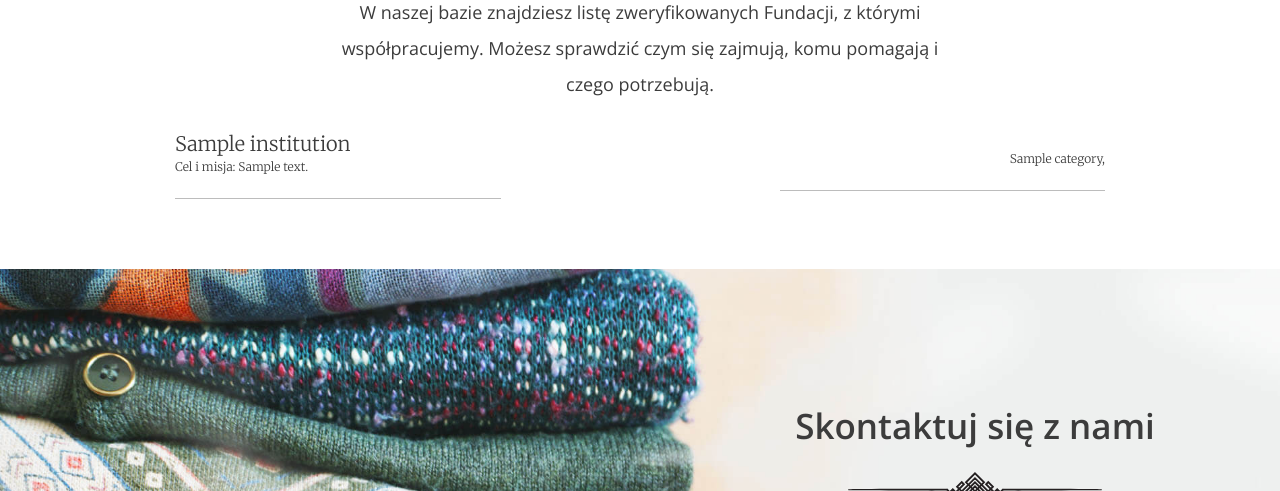
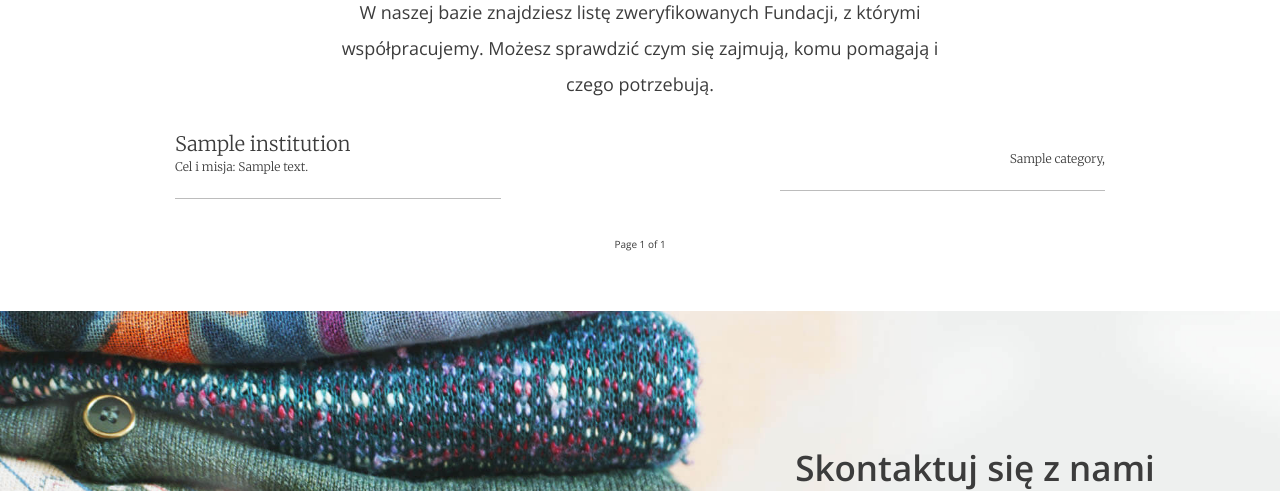
Before and after one commit to Bocian19/Share-clothes, a Django app: page / in a window 1280 px wide. Shown: the part 2763-3254 px from the top of the page. Run offline with Django 3.2, Linux system fonts and the light colour scheme; tables that the repository leaves empty hold one stand-in row (values such as "Sample post"); some libraries are stand-ins or nearby versions.

Commit message:
Paginacja!

```diff
--- a/coders/urls.py
+++ b/coders/urls.py
@@ -16,7 +16,7 @@ Including another URLconf
 from django.contrib import admin
 from django.urls import path
 from share_clothes.views import LandingPageView, LoginView, AddDonationView, RegisterView, LogoutView, get_institution, \
-    UserView, get_form_values, FormConfirmationView, get_update, UpdateUserView
+    UserView, get_form_values, FormConfirmationView, get_update, UpdateUserView, get_institution_for_pagination
 
 urlpatterns = [
     path('admin/', admin.site.urls),
@@ -31,6 +31,7 @@ urlpatterns = [
     path('form_confirmation/', FormConfirmationView.as_view, name='form-confirmation'),
     path('update-donation/', get_update, name='update-donation'),
     path('update-user/', UpdateUserView.as_view(), name='update-user'),
+    path('update-pagination/', get_institution_for_pagination, name='update-pagination'),
 
 
 ]
--- a/share_clothes/static/js/app.js
+++ b/share_clothes/static/js/app.js
@@ -34,7 +34,22 @@ function update_summary(data) {
     });
 }
 
+function get_institution_for_pagination(id) {
 
+    var address = '/update-pagination/?page='.concat(id);
+    $.ajax(
+        {
+          url: address,
+          type: "GET",
+        success: function (dapa) {
+            var div = $(".help--slides.active");
+            div.html(dapa);
+        },
+        error: function (dapa) {
+            alert(dapa);
+        }
+    });
+}
 
 
 
@@ -97,8 +112,12 @@ function update_status(id){
        * Pagination buttons
        */
       this.$el.addEventListener("click", e => {
-        if (e.target.classList.contains("btn") && e.target.parentElement.parentElement.classList.contains("help--slides-pagination")) {
-          this.changePage(e);
+        if (e.target.classList.contains("btn") && e.target.parentElement.parentElement.parentElement.classList.contains("help--slides-pagination")) {
+            console.log(e.target.parentElement.parentElement.parentElement);
+            e.preventDefault();
+            this.changePage(e);
+            // classList.add("active")
+
         }
       });
     }
@@ -129,11 +148,16 @@ function update_status(id){
      */
     changePage(e) {
       e.preventDefault();
-      const page = e.target.dataset.page;
+      const page = e.target.parentElement.dataset.page;
+      const type = e.target.parentElement.dataset.type;
+      const info_list = [];
+      info_list.push(page, type);
+      get_institution_for_pagination(info_list);
 
-      console.log(page);
     }
   }
+
+
   const helpSection = document.querySelector(".help");
   if (helpSection !== null) {
     new Help(helpSection);
--- a/share_clothes/templates/index.html
+++ b/share_clothes/templates/index.html
@@ -67,31 +67,35 @@
         <p>W naszej bazie znajdziesz listę zweryfikowanych Fundacji, z którymi współpracujemy. Możesz sprawdzić czym się zajmują, komu pomagają i czego potrzebują.</p>
 
         <ul class="help--slides-items">
-            {% for institution in institutions %}
-                {% if institution.type == 'Fun' %}
+            {% for fundation in fundations %}
           <li>
             <div class="col">
-              <div class="title">{{ institution.name }}</div>
-              <div class="subtitle">Cel i misja: {{ institution.description }}</div>
+              <div class="title">{{ fundation.name }}</div>
+              <div class="subtitle">Cel i misja: {{ fundation.description }}</div>
             </div>
-
-            <div class="col"><div class="text">{% for category in institution.categories.all %}{{ category }}, {% endfor %}</div></div>
+            <div class="col"><div class="text">{% for category in fundation.categories.all %}{{ category }}, {% endfor %}</div></div>
           </li>
-                {% endif %}
           {% endfor %}
         </ul>
-      </div>
 
+           <div class="help--slides-pagination">
+            <span class="step-links">
+            {% if fundations.has_previous %}
 
-        <!-- Pagination
-        <ul class="help--slides-pagination">
-          <li><a href="#" class="btn btn--small btn--without-border active" data-page="1">1</a></li>
-          <li><a href="#" class="btn btn--small btn--without-border" data-page="2">2</a></li>
-          <li><a href="#" class="btn btn--small btn--without-border" data-page="3">3</a></li>
-        </ul>
-        -->
+                <li data-page="{{ fundations.previous_page_number }}" data-type="Fun"><a href="?page={{ fundations.previous_page_number }}#help" style="font-size: 16px" class="btn"
+                >Previous</a></li>
+            {% endif %}
 
+            <span class="current">
+                Page {{ fundations.number }} of {{ fundations.paginator.num_pages }}<br>
+            </span>
 
+            {% if fundations.has_next %}
+                <li data-page="{{ fundations.next_page_number }}" data-type="Fun"><a href="?page={{ fundations.next_page_number }}#help" style="font-size: 16px" class="btn">next</a></li>
+            {% endif %}
+                </span>
+            </div>
+       </div>
 
       <!-- SLIDE 2 -->
       <div class="help--slides" data-id="2">
@@ -100,58 +104,67 @@
           quos suscipit corporis!
         </p>
         <ul class="help--slides-items">
-              {% for institution in institutions %}
-                {% if institution.type == 'Org' %}
+              {% for organisation in organisations %}
           <li>
             <div class="col">
-              <div class="title">{{ institution.name }}</div>
-              <div class="subtitle">Cel i misja: {{ institution.description }}</div>
+              <div class="title">{{ organisation.name }}</div>
+              <div class="subtitle">Cel i misja: {{ organisation.description }}</div>
             </div>
-
-            <div class="col"><div class="text">{% for category in institution.categories.all %}{{ category }}, {% endfor %}</div></div>
+            <div class="col"><div class="text">{% for category in organisation.categories.all %}{{ category }}, {% endfor %}</div></div>
           </li>
-                {% endif %}
           {% endfor %}
         </ul>
+
+        <ul class="help--slides-pagination">
+            <span class="step-links">
+            {% if organisations.has_previous %}
+          <li data-page="2"><a href="?page=2">&laquo;First</a></li>
+                <li data-page="{{ organisations.previous_page_number }}" data-type="Org"><a href="?page={{ organisations.previous_page_number }}#help" class="btn">Previous</a></li>
+            {% endif %}
+
+        <span class="current">
+            Page {{ organisations.number }} of {{ organisations.paginator.num_pages }}<br>
+        </span>
+
+        {% if organisations.has_next %}
+            <li data-page="{{ organisations.next_page_number }}" data-type="Org"><a href="?page={{ organisations.next_page_number }}#help" class="btn">next</a></li>
+        {% endif %}
+            </span>
+        </ul>
       </div>
-
-
-        <!-- Pagination
-        <ul class="help--slides-pagination">
-          <li><a href="#" class="btn btn--small btn--without-border active" data-page="1">1</a></li>
-          <li><a href="#" class="btn btn--small btn--without-border" data-page="2">2</a></li>
-          <li><a href="#" class="btn btn--small btn--without-border" data-page="3">3</a></li>
-          <li><a href="#" class="btn btn--small btn--without-border" data-page="4">4</a></li>
-          <li><a href="#" class="btn btn--small btn--without-border" data-page="5">5</a></li>
-        </ul>
-        -->
 
 
       <!-- SLIDE 3 -->
       <div class="help--slides" data-id="3">
         <p>Lorem ipsum dolor sit amet, his ocurreret persequeris ea, ad utinam laudem duo. Verterem adipisci partiendo eos ne, ea his reque quaeque recteque, ne quo lobortis intellegam.</p>
         <ul class="help--slides-items">
-      {% for institution in institutions %}
-                {% if institution.type == 'Zb' %}
+      {% for collection in collections %}
           <li>
             <div class="col">
-              <div class="title">{{ institution.name }}</div>
-              <div class="subtitle">Cel i misja: {{ institution.description }}</div>
+              <div class="title">{{ collection.name }}</div>
+              <div class="subtitle">Cel i misja: {{ collection.description }}</div>
             </div>
 
-            <div class="col"><div class="text">{% for category in institution.categories.all %}{{ category }}, {% endfor %}</div></div>
+            <div class="col"><div class="text">{% for category in collection.categories.all %}{{ category }}, {% endfor %}</div></div>
           </li>
-                {% endif %}
           {% endfor %}
         </ul>
+        <ul class="help--slides-pagination">
+            <span class="step-links">
+            {% if collections.has_previous %}
+                <li data-page="{{ collections.previous_page_number }}" data-type="Zb"><a href="?page={{ collections.previous_page_number }}" class="btn">Previous</a></li>
+            {% endif %}
+
+        <span class="current">
+            Page {{ collections.number }} of {{ collections.paginator.num_pages }}<br>
+        </span>
+
+        {% if collections.has_next %}
+            <li data-page="{{ collections.next_page_number }}" data-type="Zb"><a href="?page={{ collections.next_page_number }}"  class="btn">next</a></li>
+        {% endif %}
+            </span>
+        </ul>
     </div>
-
-        <!-- Pagination
-        <ul class="help--slides-pagination">
-          <li><a href="#" class="btn btn--small btn--without-border active" data-page="1">1</a></li>
-          <li><a href="#" class="btn btn--small btn--without-border" data-page="2">2</a></li>
-        </ul>
-        -->
 
      <script src="{% static 'js/app.js' %}"></script>
     </section>
--- a/share_clothes/views.py
+++ b/share_clothes/views.py
@@ -12,7 +12,7 @@ from share_clothes.forms import RegisterForm, LoginForm, UpdateUserForm
 from django.contrib.auth.models import User
 from django.shortcuts import redirect
 import json
-from django.views.generic.edit import UpdateView
+from django.core.paginator import Paginator
 
 
 class LandingPageView(View):
@@ -21,9 +21,31 @@ class LandingPageView(View):
         user1 = request.user
         quantity = Donation.objects.all().aggregate(Sum('quantity'))
         num_of_institutions_granted = Institution.objects.all().count()
-        institutions = Institution.objects.all()
+        fundations_list = Institution.objects.all().filter(type='Fun')
+        organisations_list = Institution.objects.all().filter(type='Org')
+        collections_list = Institution.objects.all().filter(type='Zb')
+        paginator = Paginator(fundations_list, 5)
+        paginator1 = Paginator(organisations_list, 5)
+        paginator2 = Paginator(collections_list, 5)
+
+        page = request.GET.get('page')
+        fundations = paginator.get_page(page)
+        organisations = paginator1.get_page(page)
+        collections = paginator2.get_page(page)
         return render(request, 'index.html', {'quantity': quantity, "num_of_institutions": num_of_institutions_granted,
-                                              "institutions": institutions, 'user1': user1})
+                                              "fundations": fundations, 'organisations': organisations,
+                                              'collections': collections, 'user1': user1})
+
+
+def get_institution_for_pagination(request):
+    data = request.GET.get('page')
+    page_and_type = data.split(',')
+    page = page_and_type[0]
+    type_of_institution = page_and_type[1]
+    institutions_list = Institution.objects.all().filter(type=type_of_institution)
+    paginator = Paginator(institutions_list, 5)
+
+    return render(request, 'updated_help.html', {'institutions': paginator.get_page(page), 'type': type_of_institution})
 
 
 class AddDonationView(View):
```
Also changed, not shown: share_clothes/templates/updated_help.html (added, +42 -0 lines).
